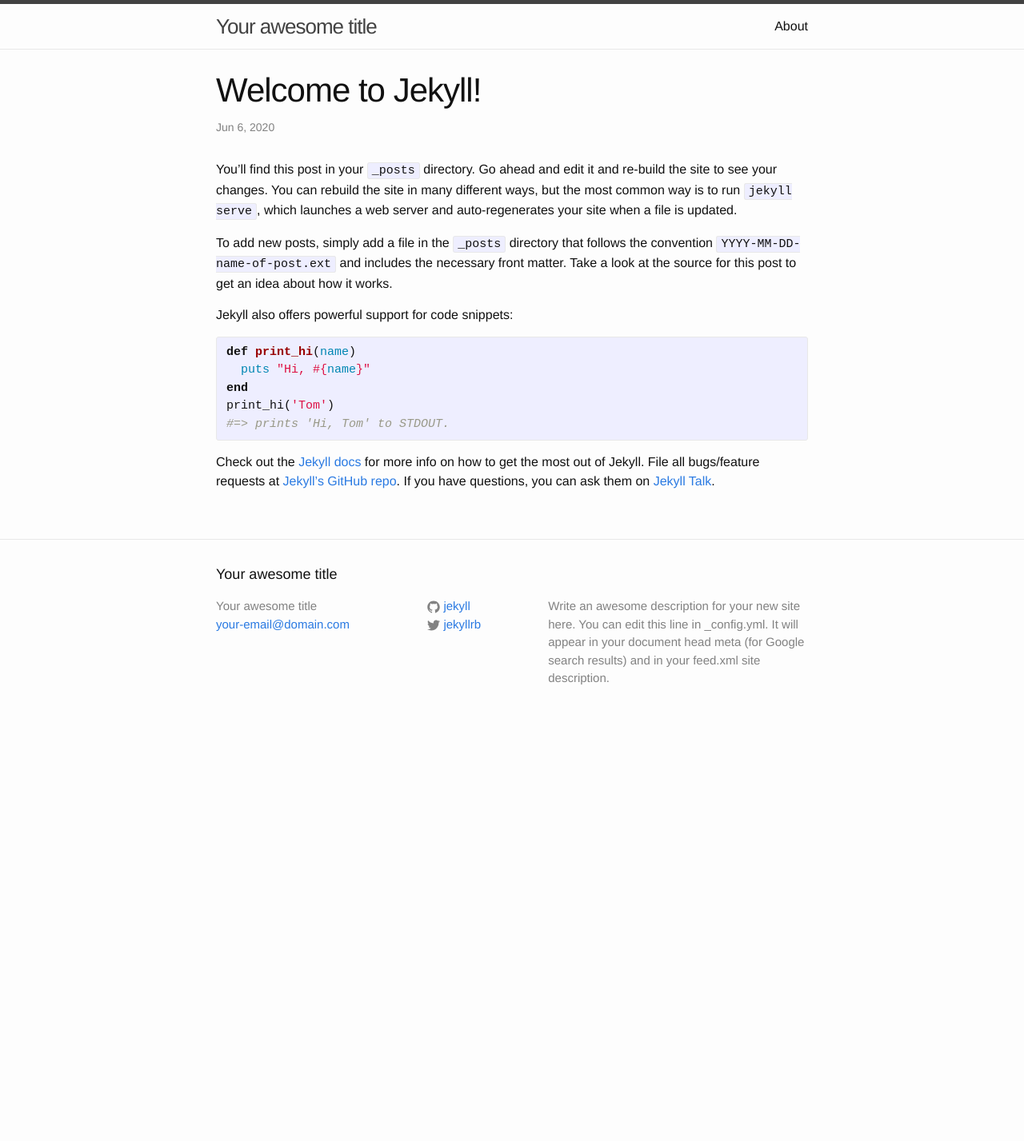
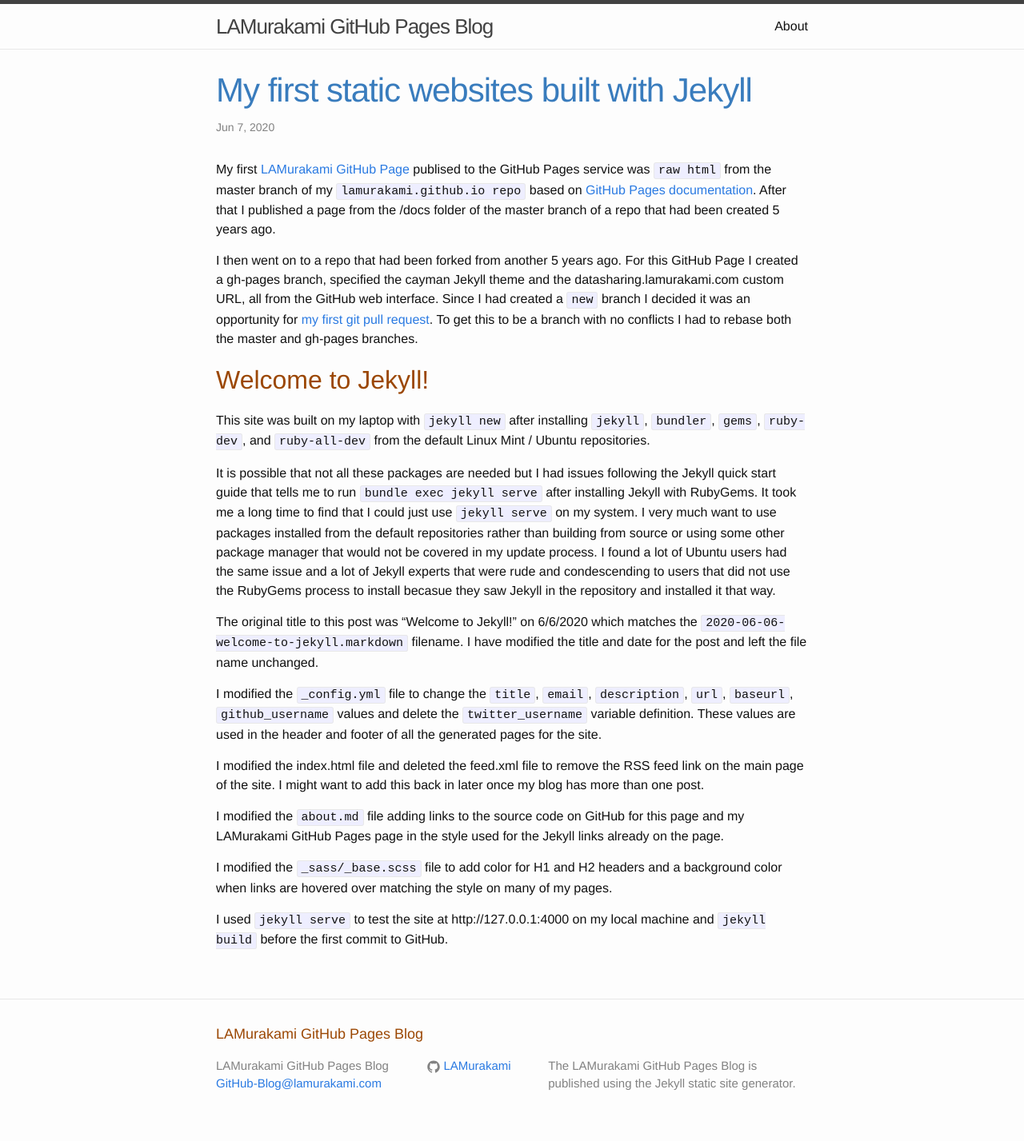
Before and after one commit to LAMurakami/blog, a Jekyll site: the page built from _posts/2020-06-06-welcome-to-jekyll.markdown, in a window 1280 px wide. Shown: the whole page at 80% size. Built offline with Jekyll 4.4.1, drawn with Linux system fonts in a browser that asks for light colours; before the commit the page ends 920 px from its top, so only the background shows below that.

Commit message:
Modified Jekyll site config files and first post
This site was built on my laptop with jekyll new after installing jekyll,
 bundler, gems, ruby-dev, and ruby-all-dev from the default Linux Mint / Ubuntu
 repositories.

The original title to this post was “Welcome to Jekyll!” on 6/6/2020 which
 matches the 2020-06-06-welcome-to-jekyll.markdown filename. I have modified
 the title and date for the post and left the file name unchanged.

I modified the _config.yml file to change the title, email, description, url,
 baseurl, github_username values and delete the twitter_username variable
 definition. These values are used in the header and footer of all the
 generated pages for the site.

I modified the index.html file and deleted the feed.xml file to remove the
 RSS feed link on the main page of the site. I might want to add this back
 in later once my blog has more than one post.

I modified the about.md file adding links to the source code on GitHub for
 this page and my LAMurakami GitHub Pages page in the style used for the
 Jekyll links already on the page.

I modified the _sass/_base.scss file to add color for H1 and H2 headers and
 a background color when links are hovered over matching the style on many
 of my pages.

I used jekyll serve to test the site at http://127.0.0.1:4000 on my local
 machine and jekyll build before the commit to GitHub.

```diff
--- a/_config.yml
+++ b/_config.yml
@@ -6,16 +6,14 @@
 # 'jekyll serve'. If you change this file, please restart the server process.
 
 # Site settings
-title: Your awesome title
-email: your-email@domain.com
+title: LAMurakami GitHub Pages Blog
+email: GitHub-Blog@lamurakami.com
 description: > # this means to ignore newlines until "baseurl:"
-  Write an awesome description for your new site here. You can edit this
-  line in _config.yml. It will appear in your document head meta (for
-  Google search results) and in your feed.xml site description.
+  The LAMurakami GitHub Pages Blog is published using the Jekyll static site
+   generator.
 baseurl: "" # the subpath of your site, e.g. /blog
-url: "http://yourdomain.com" # the base hostname & protocol for your site
-twitter_username: jekyllrb
-github_username:  jekyll
+url: "https://blog.lamurakami.com" # the base hostname & protocol for your site
+github_username:  LAMurakami
 
 # Build settings
 markdown: kramdown
--- a/_posts/2020-06-06-welcome-to-jekyll.markdown
+++ b/_posts/2020-06-06-welcome-to-jekyll.markdown
@@ -1,25 +1,31 @@
 ---
 layout: post
-title:  "Welcome to Jekyll!"
-date:   2020-06-06 15:03:04 -0800
+title:  "My first static websites built with Jekyll"
+date:   2020-06-07 11:46:40 -0800
 categories: jekyll update
 ---
-You’ll find this post in your `_posts` directory. Go ahead and edit it and re-build the site to see your changes. You can rebuild the site in many different ways, but the most common way is to run `jekyll serve`, which launches a web server and auto-regenerates your site when a file is updated.
+My first [LAMurakami GitHub Page][lamurakami-github-pages] publised to the GitHub Pages service was `raw html` from the master branch of my `lamurakami.github.io repo` based on [GitHub Pages documentation][github-pages-docs].  After that I published a page from the /docs folder of the master branch of a repo that had been created 5 years ago.
 
-To add new posts, simply add a file in the `_posts` directory that follows the convention `YYYY-MM-DD-name-of-post.ext` and includes the necessary front matter. Take a look at the source for this post to get an idea about how it works.
+I then went on to a repo that had been forked from another 5 years ago.  For this GitHub Page I created a gh-pages branch, specified the cayman Jekyll theme and the datasharing.lamurakami.com custom URL, all from the GitHub web interface.  Since I had created a `new` branch I decided it was an opportunity for [my first git pull request][lamurakami-datasharing-pull].  To get this to be a branch with no conflicts I had to rebase both the master and gh-pages branches.
 
-Jekyll also offers powerful support for code snippets:
+## Welcome to Jekyll!
 
-{% highlight ruby %}
-def print_hi(name)
-  puts "Hi, #{name}"
-end
-print_hi('Tom')
-#=> prints 'Hi, Tom' to STDOUT.
-{% endhighlight %}
+This site was built on my laptop with `jekyll new` after installing `jekyll`, `bundler`, `gems`, `ruby-dev`, and `ruby-all-dev` from the default Linux Mint / Ubuntu repositories.
 
-Check out the [Jekyll docs][jekyll-docs] for more info on how to get the most out of Jekyll. File all bugs/feature requests at [Jekyll’s GitHub repo][jekyll-gh]. If you have questions, you can ask them on [Jekyll Talk][jekyll-talk].
+It is possible that not all these packages are needed but I had issues following the Jekyll quick start guide that tells me to run `bundle exec jekyll serve` after installing Jekyll with RubyGems.  It took me a long time to find that I could just use `jekyll serve` on my system.  I very much want to use packages installed from the default repositories rather than building from source or using some other package manager that would not be covered in my update process.  I found a lot of Ubuntu users had the same issue and a lot of Jekyll experts that were rude and condescending to users that did not use the RubyGems process to install becasue they saw Jekyll in the repository and installed it that way.
 
-[jekyll-docs]: http://jekyllrb.com/docs/home
-[jekyll-gh]:   https://github.com/jekyll/jekyll
-[jekyll-talk]: https://talk.jekyllrb.com/
+The original title to this post was "Welcome to Jekyll!" on 6/6/2020 which matches the `2020-06-06-welcome-to-jekyll.markdown` filename.  I have modified the title and date for the post and left the file name unchanged.
+
+I modified the `_config.yml` file to change the `title`, `email`, `description`, `url`, `baseurl`, `github_username` values and delete the `twitter_username` variable definition.  These values are used in the header and footer of all the generated pages for the site.
+
+I modified the index.html file and deleted the feed.xml file to remove the RSS feed link on the main page of the site.  I might want to add this back in later once my blog has more than one post.
+
+I modified the `about.md` file adding links to the source code on GitHub for this page and my LAMurakami GitHub Pages page in the style used for the Jekyll links already on the page.
+
+I modified the `_sass/_base.scss` file to add color for H1 and H2 headers and a background color when links are hovered over matching the style on many of my pages.
+
+I used `jekyll serve` to test the site at http://127.0.0.1:4000 on my local machine and `jekyll build` before the first commit to GitHub.
+
+[lamurakami-github-pages]: https://github.lamurakami.com
+[github-pages-docs]: https://help.github.com/categories/github-pages-basics
+[lamurakami-datasharing-pull]: https://github.com/jtleek/datasharing/pull/688
--- a/_sass/_base.scss
+++ b/_sass/_base.scss
@@ -8,7 +8,11 @@
     padding: 0;
 }
 
+h1 { color: #397cbd; }
+h2 { color: #9b4703; }
 
+a[href]:hover { background: cyan }
+a:hover img { background: white }
 
 /**
  * Basic styling
--- a/index.html
+++ b/index.html
@@ -18,6 +18,4 @@
     {% endfor %}
   </ul>
 
-  <p class="rss-subscribe">subscribe <a href="{{ "/feed.xml" | prepend: site.baseurl }}">via RSS</a></p>
-
 </div>
```
Also changed, not shown: about.md (+14 -1 lines), feed.xml (deleted, +0 -30 lines), 5 other files.
